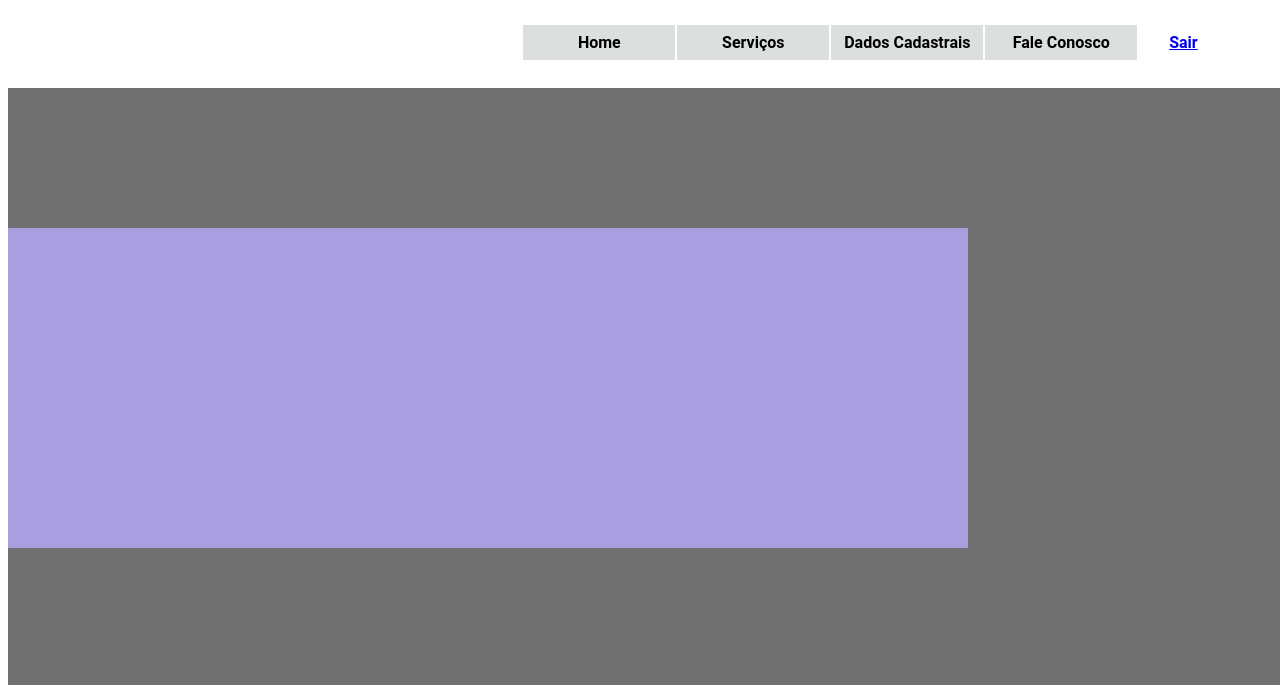
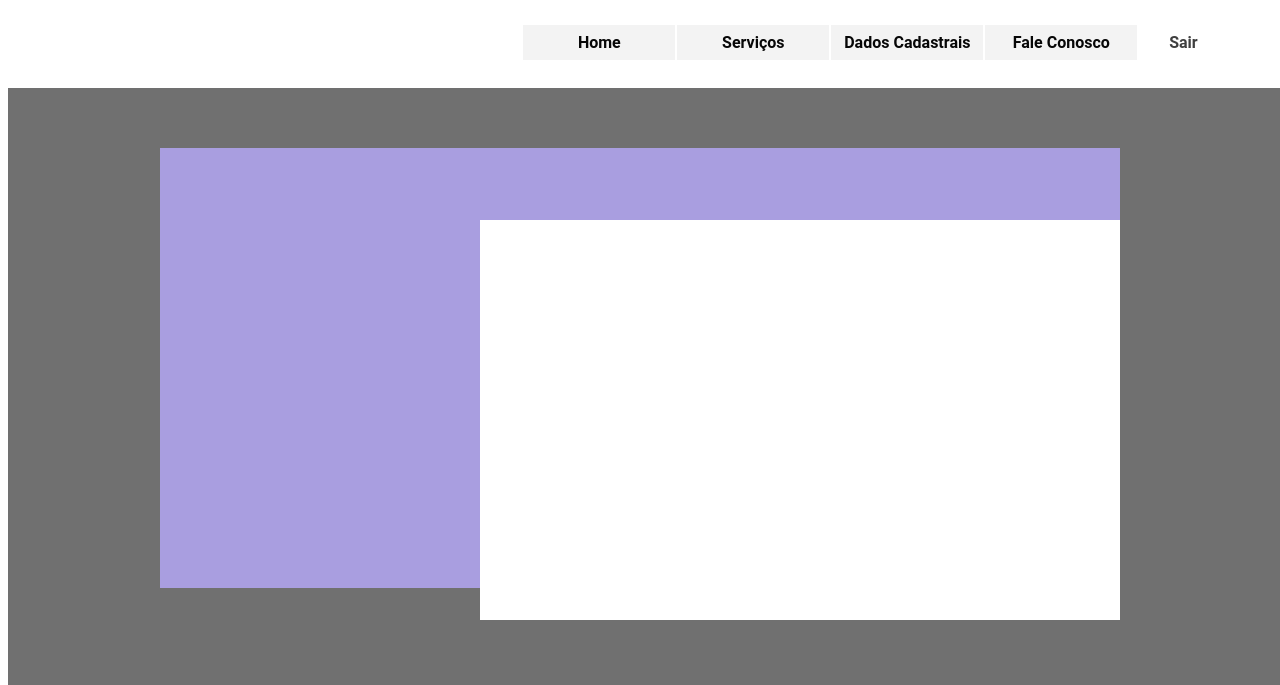
Before and after one commit to madavndl/pagina-inicial-useall, a plain HTML site: page index.html in a window 1280 px wide. Shown: the top 685 px of the page. Drawn offline with nearby package versions, Linux system fonts and the light colour scheme.

Commit message:
Feito modificações
Co-authored-by: Wesley Anhaia <wesleyanhaia@users.noreply.github.com>

```diff
--- a/index.html
+++ b/index.html
@@ -14,9 +14,9 @@
 <body>
     <nav id="menu">
         <ul>
-            <li class="mudacor"><a href="#">Home</a></li>
+            <li class="mudacor2"><a href="#">Home</a></li>
 
-            <li class="mudacor"><a href="#">Serviços</a>
+            <li class="mudacor2"><a href="#">Serviços</a>
                 <div class="sub-menu-1">
                     <ul>
                         <li class="mudacor"> <a href="#">Informar Falta de Energia</a></li>
@@ -26,7 +26,7 @@
                 </div>
             </li>
 
-            <li class="mudacor"><a href="#">Dados Cadastrais</a>
+            <li class="mudacor2"><a href="#">Dados Cadastrais</a>
                 <div class="sub-menu-2">
                     <ul>
                         <li class="mudacor"><a href="#">Declaração de Quitaçao de Débitos</a></li>
@@ -35,7 +35,7 @@
                     </ul>
                 </div>
             </li>
-            <li class="mudacor"><a href="#">Fale Conosco</a>
+            <li class="mudacor2"><a href="#">Fale Conosco</a>
             <div class="sub-menu-3">
                 <ul>
                     <li class="mudacor"><a href="#">Dúvidas</a></li>
--- a/style.css
+++ b/style.css
@@ -14,10 +14,21 @@ main{
 
 main > #caixaroxa{
     position: absolute;
-    height: 40vh;
+    height: 55vh;
     width: 75%;
     background-color: #A99EE0;
-    margin-top: 17.5vh;
+    margin-top: 7.5vh;
+    left: 12.5%;
+}
+
+main > #caixabranca{
+    position: absolute;
+    height: 50vh;
+    width: 50%;
+    background-color: #ffffff;
+    margin-top: 16.5vh;
+    left: 37.5%;
+
 }
 
 #menu {
@@ -25,16 +36,16 @@ main > #caixaroxa{
 }
 
 nav{
-
-    background-color: white;
     text-align: center;
     height: 10vh;
     padding-left: 30%;
+
 }
 
 nav ul{
     display: inline-flex;
     list-style: none;
+
 }
 
 nav ul li {
@@ -42,26 +53,35 @@ nav ul li {
     width: 136px;
     margin: 1px;
     padding: 8px;
-    background-color: rgb(219, 223, 223);
+    background-color: #f3f3f3;
     transition: background-color 0.5s ease;
 }
+
+.mudacor2 a{
+    color: rgb(7, 7, 7);
+}
+
+.mudacor a{
+    color: rgb(0, 0, 0);
+}
 .mudacor:hover{
-    background-color: black;
+    background-color: #3f3f3f;
 }
 
 .mudacor:hover a{
-    color: white;
+    color: rgb(255, 255, 255);
 }
 
 nav ul li a {
-    /*/ transição de /*/
+
     text-decoration: none;
-    color: black;
+
 }
 
 nav ul li:hover .sub-menu-1{
     display: block;
     position: absolute;
+
 }
 
 nav ul li:hover .sub-menu-1 ul{
@@ -69,15 +89,22 @@ nav ul li:hover .sub-menu-1 ul{
     position: absolute;
     margin-top: 8px;
     margin-left: -49px;
+
+
+
 }
 
 .sub-menu-1{
     display: none;
+    background-color: #3f3f3f;
 }
+
+
 
 nav ul li:hover .sub-menu-2{
     display: block;
     position: absolute;
+
 
 }
 
@@ -123,8 +150,19 @@ div#rodape {
 
 #sair{
     padding-left: 3%;
+    text-decoration: none;
+    color: #3f3f3f;
 }
 
 a{
     font-weight: bolder;
+
 }
+
+/*/span{
+    color: black;
+}
+
+span:hover{
+    color:white;
+}/*/
```
